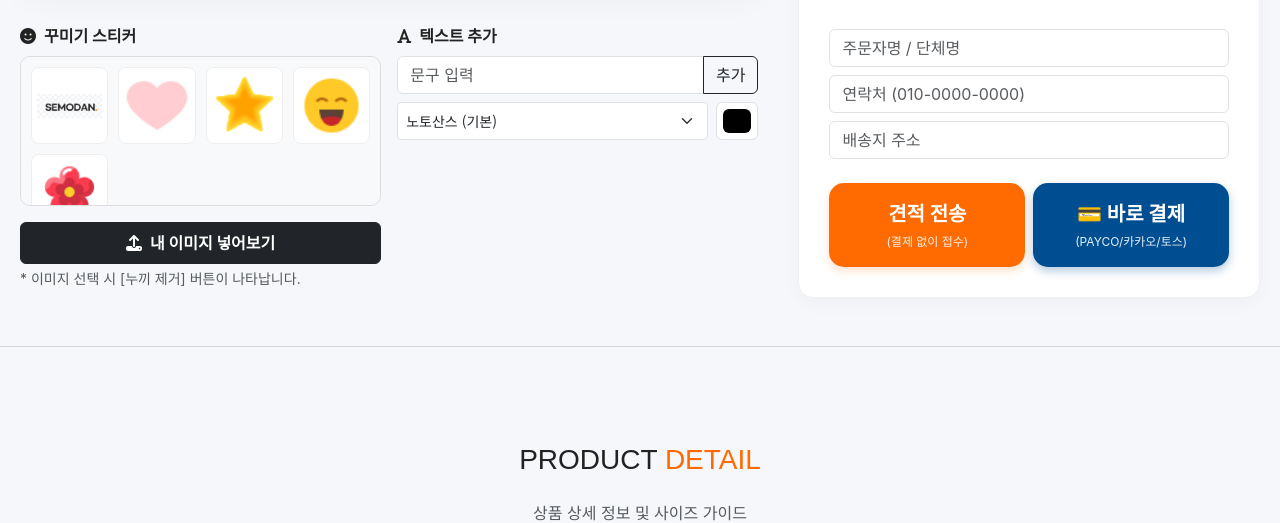
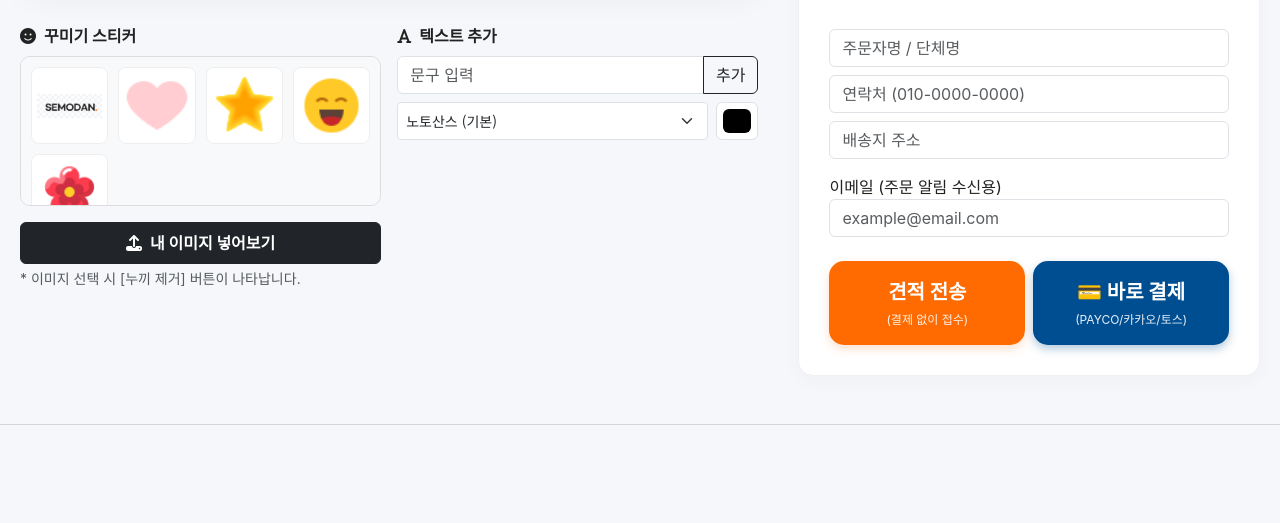
Before and after one commit to woojin-0411/tpaheks, a Django app: a page that uses products/templates/products/shop.html in a window 1280 px wide. Shown: the part 834-1357 px from the top of the page. Run offline with Django 5.2, Linux system fonts and the light colour scheme; data comes from the database, SQL or seed files in the repository; both versions use the stored data as it was before the commit; some libraries are stand-ins or nearby versions; some web fonts are replaced.

Commit message:
최종 배포 (venv 제외 및 이메일 기능 완벽 적용)

```diff
--- a/products/models.py
+++ b/products/models.py
@@ -59,7 +59,7 @@ class Order(models.Model):
     total_price = models.IntegerField(default=0)
     # 요청사항 필드가 없다면 추가 (views.py에서 쓰임)
     requests = models.TextField(blank=True, null=True, verbose_name="요청사항")
-
+    customer_email = models.EmailField(max_length=100, blank=True, null=True, verbose_name="고객 이메일")
     def __str__(self):
         return f"{self.order_no} - {self.customer_name}"
 
--- a/products/templates/products/shop.html
+++ b/products/templates/products/shop.html
@@ -304,7 +304,8 @@
                     <input type="tel" name="phone" id="phone-input" class="form-control" placeholder="연락처 (010-0000-0000)" maxlength="13" required>
                 </div>
                 <div class="mb-3"><input type="text" name="address" class="form-control" placeholder="배송지 주소" required></div>
-
+                <label>이메일 (주문 알림 수신용)</label>
+                <input type="email" name="customer_email" class="form-control" placeholder="example@email.com" required>
                 <div class="d-flex w-100 gap-2 mt-4"> <button type="submit" class="btn btn-warning flex-grow-1 py-3 text-white d-flex flex-column align-items-center justify-content-center"
                             style="width: 50%; background:#ff6b00; border:none; border-radius: 15px; box-shadow: 0 4px 10px rgba(255, 107, 0, 0.2); transition: all 0.3s ease;">
                         <span class="fw-bold fs-5 mb-1">견적 전송</span>
@@ -376,8 +377,8 @@
     const printAreas = {
         'front': { top: '15%', left: '25%', width: '50%', height: '60%' },
         'back':  { top: '15%', left: '25%', width: '50%', height: '60%' },
-        'left':  { top: '30%', left: '35%', width: '30%', height: '30%' },
-        'right': { top: '30%', left: '35%', width: '30%', height: '30%' }
+        'left':  { top: '20%', left: '37%', width: '30%', height: '30%' },
+        'right': { top: '20%', left: '37%', width: '30%', height: '30%' }
     };
 
     $(document).ready(function() {
@@ -401,11 +402,9 @@
 
         // 1. [삭제 버튼] 클릭 기능
         $(document).on('click', '.btn-delete', function(e) {
-            e.stopPropagation(); // 배경 클릭 막기
-            if(confirm('정말 삭제하시겠습니까?')) {
-                $(this).closest('.design-obj').remove(); // 요소 삭제
-                calculateTotal(); // 가격 재계산
-            }
+            e.stopPropagation();
+            $(this).closest('.design-obj').remove(); // 묻지 않고 바로 삭제
+            calculateTotal();
         });
 
         // 2. [원본 복구 버튼] 클릭 기능
--- a/products/views.py
+++ b/products/views.py
@@ -220,179 +220,210 @@ def remove_background_ai(request):
 # from django.contrib import messages
 # from .models import ProductOption
 
+# [views.py]의 order_create 함수를 이걸로 통째로 바꾸세요!
+
+# views.py 파일을 열고 order_create 함수를 이걸로 통째로 교체하세요!
+
 def order_create(request):
     if request.method == 'POST':
-        # [기존 코드] 1. 데이터 수신
-        customer_name = request.POST.get('customer_name', '-')
-        phone = request.POST.get('phone', '-')
-        address = request.POST.get('address', '-')
-        product_name = request.POST.get('product_name', '')
-        color_selected = request.POST.get('color_selected', '')
-        size_detail = request.POST.get('size_detail_text', '') # 예: "L", "XL"
+        try:
+            # --------------------------------------------------------
+            # 1. 데이터 수신 (기존과 동일)
+            # --------------------------------------------------------
+            customer_name = request.POST.get('customer_name', '-')
+            phone = request.POST.get('phone', '-')
+            address = request.POST.get('address', '-')
+            customer_email = request.POST.get('customer_email', '') # 이메일 받기
 
-        # [기존 코드] 숫자 데이터 처리
-        total_qty_str = request.POST.get('total_quantity', '0')
-        total_price_str = request.POST.get('total_price', '0')
-        total_qty = int(total_qty_str.replace(',', '')) if total_qty_str else 0
-        total_price = int(total_price_str.replace(',', '').replace('원', '')) if total_price_str else 0
+            product_name = request.POST.get('product_name', '')
+            color_selected = request.POST.get('color_selected', '')
+            size_detail = request.POST.get('size_detail_text', '')
 
-        # [기존 코드] 작업지시서 데이터 받기
-        tech_pack_raw = request.POST.get('tech_pack_data', '정보 없음')
-        tech_pack = tech_pack_raw.replace('\n', '<br>')
+            # 숫자 데이터 처리
+            total_qty_str = request.POST.get('total_quantity', '0')
+            total_price_str = request.POST.get('total_price', '0')
+            try:
+                total_qty = int(total_qty_str.replace(',', ''))
+                total_price = int(total_price_str.replace(',', '').replace('원', ''))
+            except:
+                total_qty = 1
+                total_price = 0
 
-        # [기존 코드] 4면 이미지 데이터
-        images_data = {
-            'front': request.POST.get('captured_front'),
-            'back': request.POST.get('captured_back'),
-            'left': request.POST.get('captured_left'),
-            'right': request.POST.get('captured_right'),
-        }
+            # 작업지시서 데이터 (관리자용)
+            tech_pack_raw = request.POST.get('tech_pack_data', '정보 없음')
+            tech_pack = tech_pack_raw.replace('\n', '<br>')
 
-        # [기존 코드] 상품 객체 찾기
-        product_obj = Product.objects.filter(name=product_name).first()
-        if not product_obj:
-            product_obj = Product.objects.first()
+            # 4면 이미지 데이터 (관리자용)
+            images_data = {
+                'front': request.POST.get('captured_front'),
+                'back': request.POST.get('captured_back'),
+                'left': request.POST.get('captured_left'),
+                'right': request.POST.get('captured_right'),
+            }
 
-        # ============================================================
-        # ★ [추가 기능 1] 재고 확인 및 차감 로직 (주문 생성 전 실행)
-        # ============================================================
-        try:
-            # DB에서 해당 상품의 해당 사이즈 옵션 찾기
-            selected_option = ProductOption.objects.filter(product=product_obj, size=size_detail).first()
+            # 상품 객체 찾기
+            product_obj = Product.objects.filter(name=product_name).first()
+            if not product_obj: product_obj = Product.objects.first()
 
-            if selected_option:
-                # 1. 재고 부족 체크
-                if selected_option.stock < total_qty:
-                    messages.error(request, f"죄송합니다. '{size_detail}' 사이즈의 재고가 부족합니다. (남은수량: {selected_option.stock}개)")
-                    # 재고가 없으면 주문을 생성하지 않고 에디터 화면으로 돌려보냅니다.
-                    return redirect('products:product_custom_editor', product_code=product_obj.code)
+            # --------------------------------------------------------
+            # 2. 재고 확인 및 차감
+            # --------------------------------------------------------
+            try:
+                selected_option = ProductOption.objects.filter(product=product_obj, size=size_detail).first()
+                if selected_option:
+                    if selected_option.stock < total_qty:
+                        messages.error(request, f"재고 부족 (남은수량: {selected_option.stock}개)")
+                        return redirect('products:product_custom_editor', product_code=product_obj.code)
 
-                # 2. 재고 차감 (트랜잭션으로 안전하게 처리)
-                with transaction.atomic():
-                    selected_option.stock -= total_qty
-                    selected_option.save()
+                    with transaction.atomic():
+                        selected_option.stock -= total_qty
+                        selected_option.save()
+            except Exception as e:
+                print(f"⚠️ 재고 처리 오류: {e}")
+
+            # --------------------------------------------------------
+            # 3. 주문 저장 (DB)
+            # --------------------------------------------------------
+            user = request.user if request.user.is_authenticated else None
+            rand_str = ''.join(random.choices(string.ascii_uppercase + string.digits, k=4))
+            order_no = f"{datetime.now().strftime('%Y%m%d')}-{rand_str}"
+
+            order = Order.objects.create(
+                user=user,
+                product=product_obj,
+                order_no=order_no,
+                customer_name=customer_name,
+                contact_number=phone,
+                customer_email=customer_email,
+                shipping_address=address,
+                quantity=total_qty,
+                option_color=color_selected,
+                option_size=size_detail,
+                total_price=total_price,
+                status='견적요청'
+            )
+
+            # ========================================================
+            # ★ [메일 발송 1] 고객에게 보내는 "심플한 안내 메일"
+            # ========================================================
+            if customer_email:
+                try:
+                    subject_cust = f"[세모단] {customer_name}님, 주문이 정상 접수되었습니다."
+                    html_cust = f"""
+                    <div style="padding:20px; border:1px solid #ddd; max-width:600px;">
+                        <h2 style="color:#ff6b00;">SEMODAN</h2>
+                        <h3>{customer_name}님, 주문해주셔서 감사합니다.</h3>
+                        <p>고객님의 주문이 정상적으로 접수되었습니다.</p>
+                        <hr>
+                        <p><strong>주문번호:</strong> {order_no}</p>
+                        <p><strong>상품명:</strong> {product_name}</p>
+                        <p><strong>결제금액:</strong> {total_price:,}원</p>
+                        <hr>
+                        <p>현재 담당자가 내용을 확인하고 있습니다.<br>
+                        빠르게 제작하여 배송해 드리겠습니다.</p>
+                    </div>
+                    """
+                    # 고객에게만 발송
+                    send_mail(subject_cust, "", settings.EMAIL_HOST_USER, [customer_email], html_message=html_cust, fail_silently=True)
+                    print("✅ 고객용 메일 발송 성공")
+                except Exception as e:
+                    print(f"❌ 고객용 메일 실패: {e}")
+
+
+            # ========================================================
+            # ★ [메일 발송 2] 관리자(나)에게 보내는 "상세 작업지시서" (기존 코드 복원)
+            # ========================================================
+            try:
+                subject_admin = f"[주문 접수] {customer_name}님 - {product_name} (No.{order_no})"
+
+                # 관리자용 상세 HTML (테이블 + 작업지시서 포함)
+                html_admin = f"""
+                <div style="font-family: 'Malgun Gothic', sans-serif; max-width: 700px; border: 1px solid #333; padding: 20px;">
+                    <h2 style="background:#333; color:#fff; padding:10px;">SEMODAN 주문서 (관리자용)</h2>
+
+                    <table style="width: 100%; border-collapse: collapse; margin-bottom: 20px; border: 1px solid #ddd;">
+                        <tr><td style="padding: 8px; border:1px solid #ddd; font-weight: bold; background:#f0f0f0;">주문번호</td><td style="padding: 8px; border:1px solid #ddd;">{order_no}</td></tr>
+                        <tr><td style="padding: 8px; border:1px solid #ddd; font-weight: bold; background:#f0f0f0;">주문자</td><td style="padding: 8px; border:1px solid #ddd;">{customer_name} ({phone})</td></tr>
+                        <tr><td style="padding: 8px; border:1px solid #ddd; font-weight: bold; background:#f0f0f0;">이메일</td><td style="padding: 8px; border:1px solid #ddd;">{customer_email}</td></tr>
+                        <tr><td style="padding: 8px; border:1px solid #ddd; font-weight: bold; background:#f0f0f0;">배송지</td><td style="padding: 8px; border:1px solid #ddd;">{address}</td></tr>
+                        <tr><td style="padding: 8px; border:1px solid #ddd; font-weight: bold; background:#f0f0f0;">주문내역</td><td style="padding: 8px; border:1px solid #ddd;">
+                            {product_name} / {color_selected}<br>
+                            <strong>{size_detail}</strong> (총 {total_qty}벌)
+                        </td></tr>
+                        <tr><td style="padding: 8px; border:1px solid #ddd; font-weight: bold; background:#f0f0f0;">결제금액</td><td style="padding: 8px; border:1px solid #ddd; color:red; font-weight:bold;">{total_price:,}원</td></tr>
+                    </table>
+
+                    <div style="background: #fff3cd; padding: 15px; border: 1px solid #ffeeba; margin-bottom: 20px;">
+                        <h3 style="margin-top: 0; font-size: 16px; color: #856404;">[작업 지시서 (Tech Pack)]</h3>
+                        <div style="font-size: 14px; line-height: 1.6;">{tech_pack}</div>
+                    </div>
+
+                    <h3>디자인 시안 (4면)</h3>
+                    <div style="display: flex; gap: 10px; flex-wrap: wrap;">
+                        <div style="text-align:center; border:1px solid #eee; padding:5px;"><img src="cid:front_img" style="width:150px;"><br>앞면</div>
+                        <div style="text-align:center; border:1px solid #eee; padding:5px;"><img src="cid:back_img" style="width:150px;"><br>뒷면</div>
+                        <div style="text-align:center; border:1px solid #eee; padding:5px;"><img src="cid:left_img" style="width:150px;"><br>왼팔</div>
+                        <div style="text-align:center; border:1px solid #eee; padding:5px;"><img src="cid:right_img" style="width:150px;"><br>오른팔</div>
+                    </div>
+                </div>
+                """
+
+                # 관리자에게만 발송
+                msg = EmailMultiAlternatives(subject_admin, "HTML 메일입니다.", settings.EMAIL_HOST_USER, [settings.EMAIL_HOST_USER])
+                msg.attach_alternative(html_admin, "text/html")
+
+                # 이미지 첨부 (CID 방식 - 관리자 메일에만 첨부하면 됨)
+                for key, data in images_data.items():
+                    if data and 'base64,' in data:
+                        try:
+                            img_format, imgstr = data.split(';base64,')
+                            img_decoded = base64.b64decode(imgstr)
+                            mime_img = MIMEImage(img_decoded)
+                            mime_img.add_header('Content-ID', f'<{key}_img>')
+                            msg.attach(mime_img)
+                        except: pass
+
+                # 로고 파일 첨부
+                if 'logo_file' in request.FILES:
+                    for f in request.FILES.getlist('logo_file'):
+                        msg.attach(f.name, f.read(), f.content_type)
+
+                msg.send() # 관리자 전송!
+                print("✅ 관리자용 상세 메일 발송 성공")
+
+            except Exception as e:
+                print(f"❌ 관리자용 메일 실패: {e}")
+
+            # --------------------------------------------------------
+            # 4. 완료 페이지로 이동
+            # --------------------------------------------------------
+            return redirect('products:order_success', order_no=order.order_no)
 
         except Exception as e:
-            # 재고 로직에서 에러가 나도 로그만 남기고 주문은 진행시킬지, 막을지 결정해야 합니다.
-            # 여기서는 안전을 위해 로그를 찍고 계속 진행합니다.
-            print(f"⚠️ 재고 처리 중 오류 발생 (주문은 진행됨): {e}")
-        # ============================================================
-
-        # [기존 코드] 주문번호 생성
-        user = request.user if request.user.is_authenticated else None
-        rand_str = ''.join(random.choices(string.ascii_uppercase + string.digits, k=4))
-        order_no = f"{datetime.now().strftime('%Y%m%d')}-{rand_str}"
-
-        # [기존 코드] 2. DB 저장 (Order 생성)
-        order = Order.objects.create(
-            user=user,
-            product=product_obj,
-            order_no=order_no,
-            customer_name=customer_name,
-            contact_number=phone,
-            shipping_address=address,
-            quantity=total_qty,
-            option_color=color_selected,
-            option_size=size_detail,
-            total_price=total_price,
-            status='견적요청'
-        )
-
-        # ============================================================
-        # ★ [추가 기능 2] 카카오톡 알림 발송 (주문 생성 직후)
-        # ============================================================
-        try:
-            # [수정됨] 위에서 정의한 함수 이름(send_kakao_alimtalk)과 똑같이 맞췄습니다!
-            send_kakao_alimtalk(phone, customer_name, order_no)
-        except Exception as e:
-            print(f"⚠️ 카카오톡 발송 실패: {e}")
-
-        # [기존 코드] 3. 관리자 이메일 구성 (작업지시서 포함)
-        subject = f"[주문 접수] {customer_name}님 - {product_name} (No.{order_no})"
-
-        html_content = f"""
-        <div style="font-family: 'Malgun Gothic', dotum, sans-serif; max-width: 700px; margin: 0 auto; border: 1px solid #ddd; padding: 20px;">
-            <h2 style="color: #333; border-bottom: 2px solid #333; padding-bottom: 10px;">SEMODAN 주문서</h2>
-
-            <table style="width: 100%; border-collapse: collapse; margin-bottom: 20px;">
-                <tr><td style="padding: 5px; font-weight: bold; width: 120px;">주문번호</td><td>{order_no}</td></tr>
-                <tr><td style="padding: 5px; font-weight: bold;">주문자/단체</td><td>{customer_name}</td></tr>
-                <tr><td style="padding: 5px; font-weight: bold;">연락처</td><td>{phone}</td></tr>
-                <tr><td style="padding: 5px; font-weight: bold;">배송지</td><td>{address}</td></tr>
-            </table>
-
-            <div style="background: #f9f9f9; padding: 15px; border-radius: 5px; margin-bottom: 20px;">
-                <h3 style="margin-top: 0; font-size: 16px;">상품 정보</h3>
-                <p style="margin: 5px 0;"><strong>상품명:</strong> {product_name} ({color_selected})</p>
-                <p style="margin: 5px 0;"><strong>수량/금액:</strong> {total_qty}벌 / {total_price:,}원</p>
-                <p style="margin: 5px 0;"><strong>사이즈 상세:</strong> {size_detail}</p>
-            </div>
-
-            <div style="border: 1px solid #eee; padding: 15px; margin-bottom: 20px;">
-                <h3 style="margin-top: 0; font-size: 16px; color: #d63031;">[작업 지시서 / 로고 규격]</h3>
-                <div style="background: #333; color: #fff; padding: 15px; font-size: 14px; line-height: 1.6;">
-                    {tech_pack}
-                </div>
-            </div>
-
-            <h3>디자인 시안 (4면)</h3>
-            <p style="font-size: 12px; color: #666;">* 이미지가 보이지 않으면 첨부파일을 확인해주세요.</p>
-            <div style="display: flex; gap: 10px; margin-bottom: 10px;">
-                <div style="text-align:center;"><img src="cid:front_img" style="width:100%; max-width:200px; border:1px solid #eee;"><br>앞면</div>
-                <div style="text-align:center;"><img src="cid:back_img" style="width:100%; max-width:200px; border:1px solid #eee;"><br>뒷면</div>
-            </div>
-            <div style="display: flex; gap: 10px;">
-                <div style="text-align:center;"><img src="cid:left_img" style="width:100%; max-width:200px; border:1px solid #eee;"><br>왼팔</div>
-                <div style="text-align:center;"><img src="cid:right_img" style="width:100%; max-width:200px; border:1px solid #eee;"><br>오른팔</div>
-            </div>
-        </div>
-        """
-
-        # [기존 코드] 4. 메일 객체 생성 및 이미지 첨부
-        msg = EmailMultiAlternatives(subject, "HTML을 지원하는 클라이언트에서 확인해주세요.", settings.EMAIL_HOST_USER, [settings.EMAIL_HOST_USER])
-        msg.attach_alternative(html_content, "text/html")
-
-        # [기존 코드] 4면 캡쳐 이미지 첨부 (CID 연결)
-        for key, data in images_data.items():
-            if data and 'base64,' in data:
-                try:
-                    img_format, imgstr = data.split(';base64,')
-                    img_decoded = base64.b64decode(imgstr)
-                    mime_img = MIMEImage(img_decoded)
-                    mime_img.add_header('Content-ID', f'<{key}_img>')
-                    msg.attach(mime_img)
-                except Exception as e:
-                    print(f"이미지 첨부 실패 ({key}): {e}")
-
-        # [기존 코드] 5. 로고 원본 파일 첨부
-        if 'logo_file' in request.FILES:
-            files = request.FILES.getlist('logo_file')
-            for f in files:
-                try: msg.attach(f.name, f.read(), f.content_type)
-                except: pass
-
-        # [기존 코드] 전송
-        msg.send()
-
-        # [기존 코드] 성공 페이지로 이동
-        return redirect('products:order_success', order_no=order.order_no)
+            print(f"🚫 주문 생성 중 에러 발생: {e}")
+            return redirect('products:index')
 
 def order_success(request, order_no):
     order = get_object_or_404(Order, order_no=order_no)
     return render(request, 'products/order_success.html', {'order': order, 'order_no': order.order_no, 'phone': order.contact_number})
+
 def order_check(request):
     # 로그인 유저는 본인 것 확인
     if request.user.is_authenticated:
         my_orders = Order.objects.filter(user=request.user).order_by('-created_at')
         return render(request, 'products/order_check.html', {'orders': my_orders, 'is_member': True})
 
-    # 비회원 검색 (전화번호)
+    # 비회원 검색
     if request.method == 'POST':
-        phone = request.POST.get('phone', '').strip()
-        # 전화번호로 검색
-        orders = Order.objects.filter(contact_number=phone).order_by('-created_at')
+        raw_phone = request.POST.get('phone', '').strip()
+        # ★ [핵심] 입력받은 번호에서 하이픈 제거
+        clean_phone = raw_phone.replace('-', '')
 
-        context = {'search': True, 'is_member': False, 'phone_input': phone}
+        # DB에는 하이픈이 있을 수도, 없을 수도 있으니 '포함(icontains)'으로 검색
+        # (더 정확히 하려면 DB 저장할 때도 하이픈을 빼고 저장하는 게 좋습니다)
+        orders = Order.objects.filter(contact_number__icontains=clean_phone).order_by('-created_at')
+
+        context = {'search': True, 'is_member': False, 'phone_input': raw_phone}
         if orders.exists():
             context['orders'] = orders
         else:
```
Also changed, not shown: config/settings.py (+16 -11 lines), products/templates/products/join.html (+9 -0 lines), products/templates/products/product_list.html (+20 -3 lines), db.sqlite3 (deleted), products/migrations/0015_order_customer_email.py (added), 1 other file.
